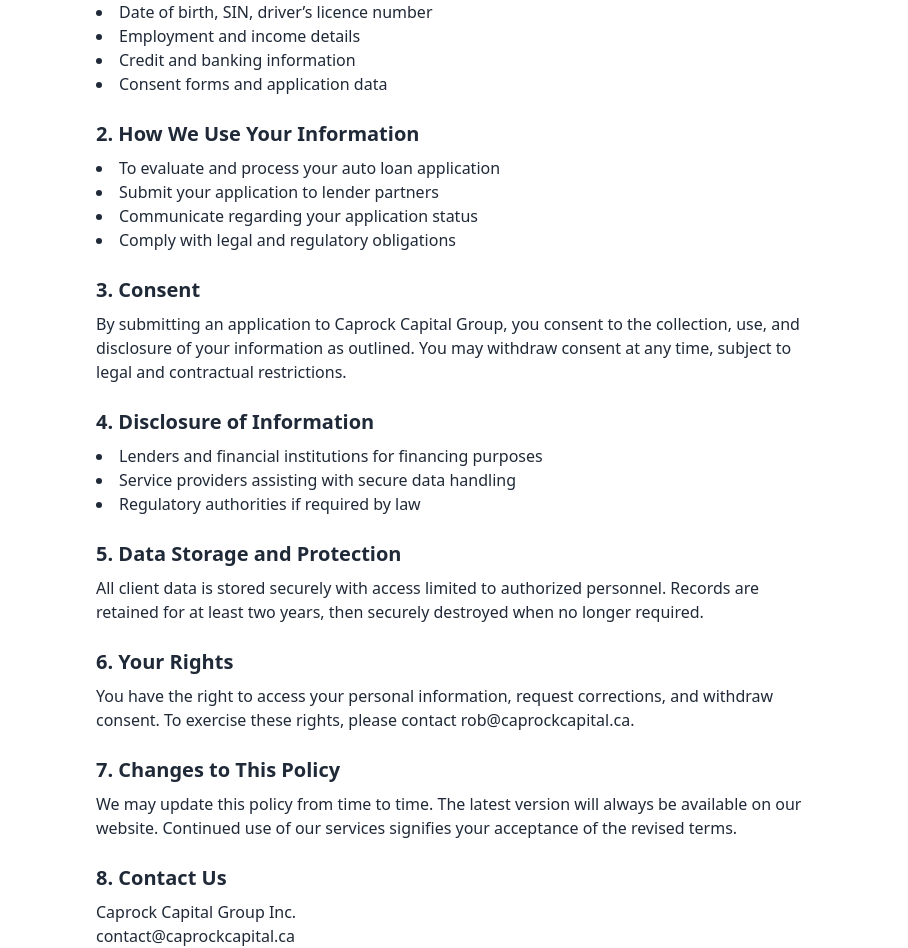
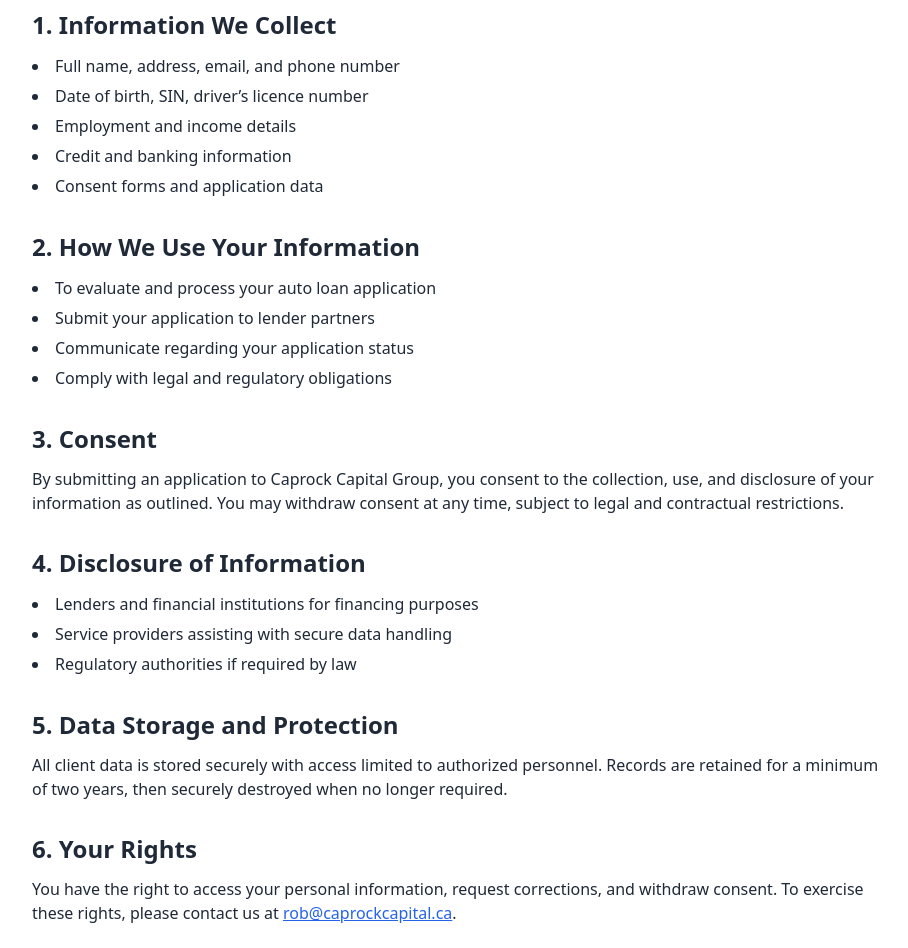
Before and after one commit to rbhullar2000/caprock-site, a Next.js app: page /privacy-policy in a window 1280 px wide. Shown: the part 344-1292 px from the top of the page, without its empty margins (184-1092 px from the left). Built offline with nearby package versions, Linux system fonts and the light colour scheme.

Commit message:
Update page.tsx

```diff
--- a/app/privacy-policy/page.tsx
+++ b/app/privacy-policy/page.tsx
@@ -1,73 +1,101 @@
-// app/privacy-policy/page.tsx
 'use client';
 
 import React from 'react';
 
 export default function PrivacyPolicyPage() {
   return (
-    <main className="max-w-3xl mx-auto p-6 text-gray-800">
-      <h1 className="text-3xl font-bold mb-6">Privacy Policy</h1>
+    <main className="max-w-4xl mx-auto px-6 py-12 text-gray-800 leading-relaxed">
+      <h1 className="text-4xl font-bold mb-8 border-b pb-4">Privacy Policy</h1>
 
-      <p className="mb-4">
+      <p className="mb-6 text-lg">
         Caprock Capital Group Inc. (“Caprock”, “we”, “us”, or “our”) is committed to protecting the privacy and security
         of your personal information. This Privacy Policy outlines how we collect, use, disclose, and safeguard your data
-        in accordance with the Personal Information Protection and Electronic Documents Act (PIPEDA) and applicable
-        provincial laws.
+        in accordance with the Personal Information Protection and Electronic Documents Act (PIPEDA) and applicable provincial laws.
       </p>
 
-      <h2 className="text-xl font-semibold mt-6 mb-2">1. Information We Collect</h2>
-      <ul className="list-disc list-inside mb-4">
-        <li>Full name, address, email, and phone number</li>
-        <li>Date of birth, SIN, driver’s licence number</li>
-        <li>Employment and income details</li>
-        <li>Credit and banking information</li>
-        <li>Consent forms and application data</li>
-      </ul>
+      <Section
+        title="1. Information We Collect"
+        items={[
+          'Full name, address, email, and phone number',
+          'Date of birth, SIN, driver’s licence number',
+          'Employment and income details',
+          'Credit and banking information',
+          'Consent forms and application data',
+        ]}
+      />
 
-      <h2 className="text-xl font-semibold mt-6 mb-2">2. How We Use Your Information</h2>
-      <ul className="list-disc list-inside mb-4">
-        <li>To evaluate and process your auto loan application</li>
-        <li>Submit your application to lender partners</li>
-        <li>Communicate regarding your application status</li>
-        <li>Comply with legal and regulatory obligations</li>
-      </ul>
+      <Section
+        title="2. How We Use Your Information"
+        items={[
+          'To evaluate and process your auto loan application',
+          'Submit your application to lender partners',
+          'Communicate regarding your application status',
+          'Comply with legal and regulatory obligations',
+        ]}
+      />
 
-      <h2 className="text-xl font-semibold mt-6 mb-2">3. Consent</h2>
-      <p className="mb-4">
-        By submitting an application to Caprock Capital Group, you consent to the collection, use, and disclosure of your
-        information as outlined. You may withdraw consent at any time, subject to legal and contractual restrictions.
+      <Section title="3. Consent">
+        <p>
+          By submitting an application to Caprock Capital Group, you consent to the collection, use, and disclosure of
+          your information as outlined. You may withdraw consent at any time, subject to legal and contractual restrictions.
         </p>
+      </Section>
 
-      <h2 className="text-xl font-semibold mt-6 mb-2">4. Disclosure of Information</h2>
-      <ul className="list-disc list-inside mb-4">
-        <li>Lenders and financial institutions for financing purposes</li>
-        <li>Service providers assisting with secure data handling</li>
-        <li>Regulatory authorities if required by law</li>
-      </ul>
+      <Section
+        title="4. Disclosure of Information"
+        items={[
+          'Lenders and financial institutions for financing purposes',
+          'Service providers assisting with secure data handling',
+          'Regulatory authorities if required by law',
+        ]}
+      />
 
-      <h2 className="text-xl font-semibold mt-6 mb-2">5. Data Storage and Protection</h2>
-      <p className="mb-4">
-        All client data is stored securely with access limited to authorized personnel. Records are retained for at least
-        two years, then securely destroyed when no longer required.
+      <Section title="5. Data Storage and Protection">
+        <p>
+          All client data is stored securely with access limited to authorized personnel. Records are retained for a
+          minimum of two years, then securely destroyed when no longer required.
         </p>
+      </Section>
 
-      <h2 className="text-xl font-semibold mt-6 mb-2">6. Your Rights</h2>
-      <p className="mb-4">
+      <Section title="6. Your Rights">
+        <p>
           You have the right to access your personal information, request corrections, and withdraw consent. To exercise
-        these rights, please contact rob@caprockcapital.ca.
+          these rights, please contact us at <a href="mailto:rob@caprockcapital.ca" className="text-blue-600 underline">rob@caprockcapital.ca</a>.
         </p>
+      </Section>
 
-      <h2 className="text-xl font-semibold mt-6 mb-2">7. Changes to This Policy</h2>
-      <p className="mb-4">
+      <Section title="7. Changes to This Policy">
+        <p>
           We may update this policy from time to time. The latest version will always be available on our website.
-        Continued use of our services signifies your acceptance of the revised terms.
+          Continued use of our services indicates acceptance of the revised terms.
         </p>
+      </Section>
 
-      <h2 className="text-xl font-semibold mt-6 mb-2">8. Contact Us</h2>
+      <Section title="8. Contact Us">
         <p>
+          Rob Bhullar<br />
+          Managing Partner<br />
           Caprock Capital Group Inc.<br />
-        contact@caprockcapital.ca<br />
+          <a href="mailto:rob@caprockcapital.ca" className="text-blue-600 underline">rob@caprockcapital.ca</a><br />
+          778-889-7964
         </p>
+      </Section>
     </main>
   );
 }
+
+function Section({ title, items, children }: { title: string, items?: string[], children?: React.ReactNode }) {
+  return (
+    <section className="mb-8">
+      <h2 className="text-2xl font-semibold mb-3">{title}</h2>
+      {items && (
+        <ul className="list-disc list-inside space-y-1">
+          {items.map((item, idx) => (
+            <li key={idx}>{item}</li>
+          ))}
+        </ul>
+      )}
+      {children && <div className="mt-2 text-base">{children}</div>}
+    </section>
+  );
+}
```
Lines whose indentation alone changed are shown as unchanged.
